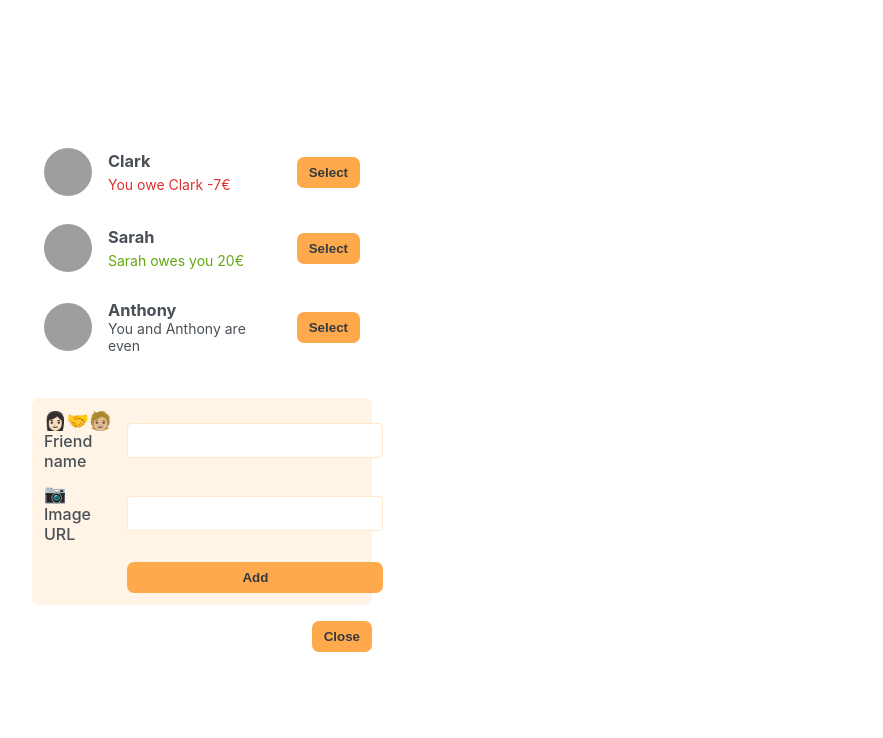
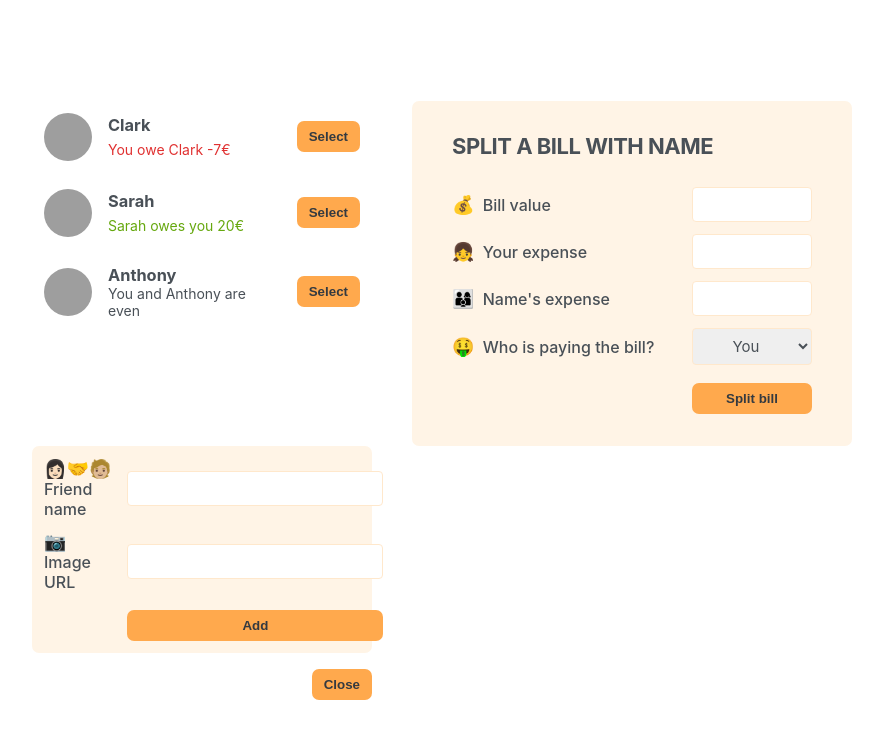
Before and after one commit to AntonovAtanas/React-Split-The-Bill, a React (Vite) app: page / in a window 1280 px wide. Shown: the top 738 px of the page, without its empty margins (198-1081 px from the left). Built offline with nearby package versions, Linux system fonts and the light colour scheme; grey boxes are pictures that could not be loaded.

Commit message:
Add static bill form

```diff
--- a/src/App.jsx
+++ b/src/App.jsx
@@ -7,7 +7,7 @@ import Bill from './components/bill/Bill'
 function App() {
 
   return (
-    <div className='app'>
+    <div className="app">
       <FriendsList />
       <Bill />
       <AddFriend />
--- a/src/components/bill/Bill.jsx
+++ b/src/components/bill/Bill.jsx
@@ -3,7 +3,21 @@ export default function Bill () {
 
     return (
         <div>
-
+            <form action="" className="form-split-bill">
+                <h2>SPLIT A BILL WITH NAME</h2>
+                <label htmlFor="">💰 Bill value</label>
+                <input type="text" />
+                <label htmlFor="">👧 Your expense</label>
+                <input type="text" />
+                <label htmlFor="">👨‍👩‍👦 Name's expense</label>
+                <input type="text" />
+                <label htmlFor="">🤑 Who is paying the bill?</label>
+                <select>
+                    <option value="you">You</option>
+                    <option value="name">Name</option>
+                </select>
+                <button className="button">Split bill</button>
+            </form>
         </div>
     )
 }
```
